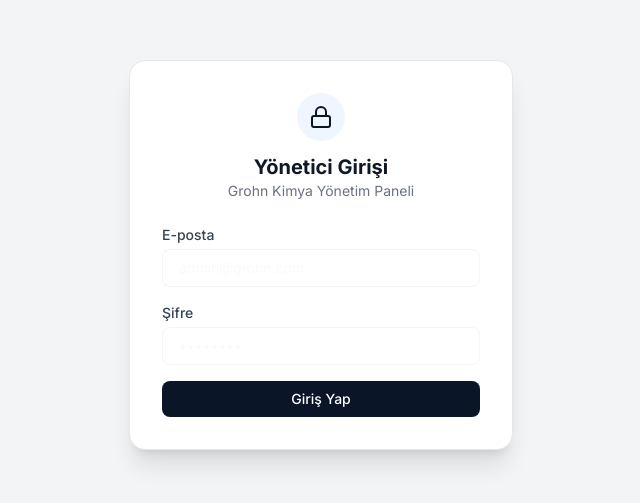
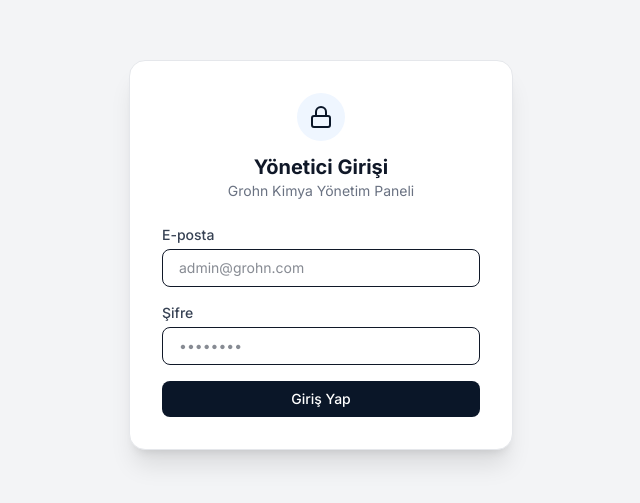
Before and after one commit to csdakkoni/grohncomtr, a Next.js app: page /admin/login in a window 1280 px wide. Shown: the part 145-648 px from the top of the page, without its empty margins (319-959 px from the left). Built offline with nearby package versions, Linux system fonts and the light colour scheme; no server answers.

Commit message:
fix: admin paneli yazı görünürlüğü düzeltmesi
- globals.css'deki koyu tema body:not(.admin-body) ile sınırlandı
- Admin layout body'ye admin-body class + text-gray-900 eklendi
- Admin sayfalarında artık yazılar görünür

```diff
--- a/src/app/admin/layout.tsx
+++ b/src/app/admin/layout.tsx
@@ -13,7 +13,7 @@ export default function AdminLayout({
 }) {
     return (
         <html lang="tr">
-            <body className="bg-gray-50 min-h-screen text-sm">
+            <body className="admin-body bg-gray-50 min-h-screen text-sm text-gray-900">
                 <AdminShell>
                     {children}
                 </AdminShell>
--- a/src/app/globals.css
+++ b/src/app/globals.css
@@ -35,11 +35,15 @@
 
 /* ===== BASE ===== */
 body {
-  background: #0A1628;
-  color: #F1F5F9;
   font-family: 'Inter', system-ui, -apple-system, sans-serif;
   -webkit-font-smoothing: antialiased;
   -moz-osx-font-smoothing: grayscale;
+}
+
+/* Dark theme only for public site, not admin */
+body:not(.admin-body) {
+  background: #0A1628;
+  color: #F1F5F9;
 }
 
 /* ===== GLASSMORPHISM ===== */
```
